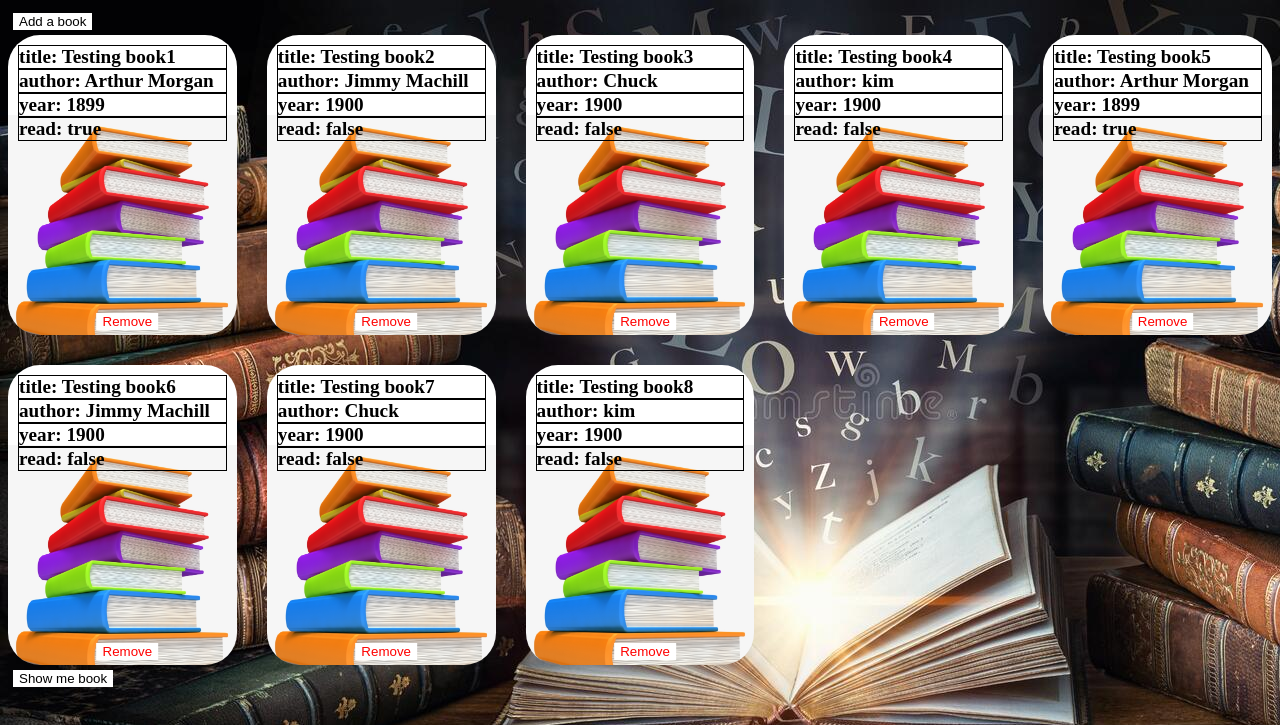
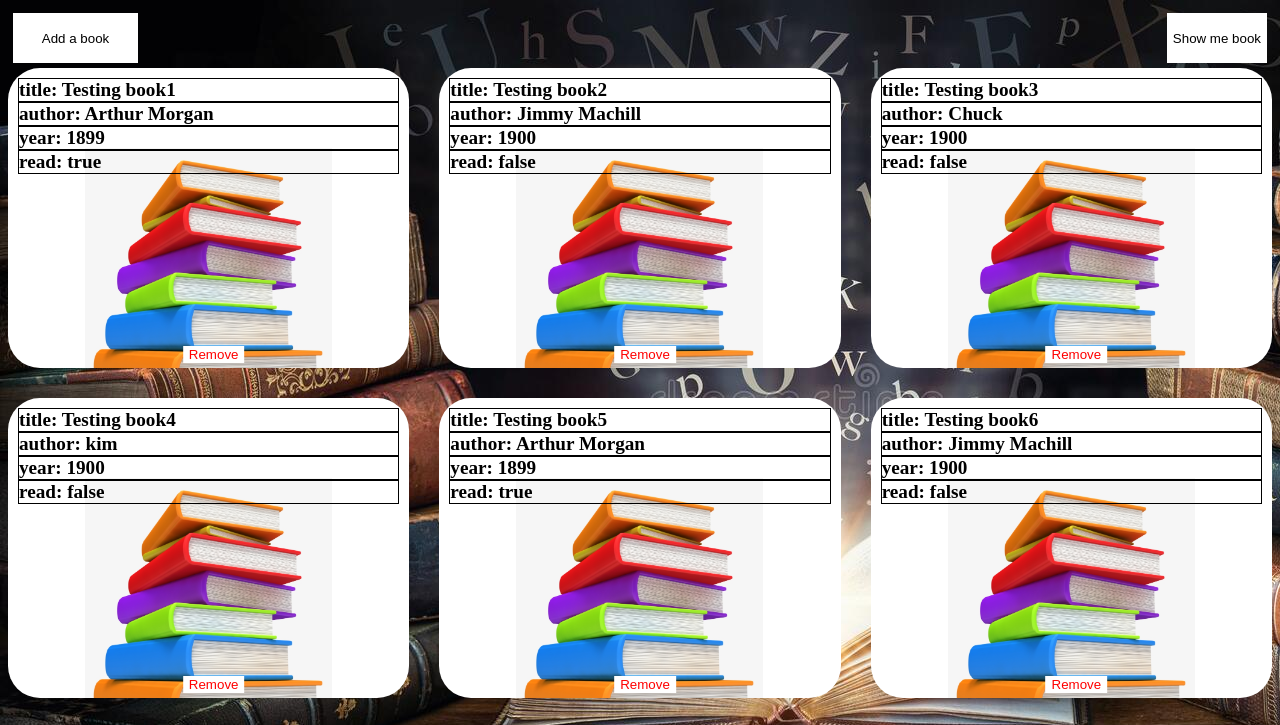
Before and after one commit to william6b08/Library, a plain HTML site: page index.html in a window 1280 px wide. Both pictures are taken after a click on the button "Show me book". Shown: the top 725 px of the page. Drawn offline with Linux system fonts and the light colour scheme.

Commit message:
Used class to create new books

```diff
--- a/function.js
+++ b/function.js
@@ -17,6 +17,16 @@ for (func of functionsForSubmitBtn){
   submitBtn.addEventListener("click", func);
 }
 
+class Book{
+  constructor(title, author, year,read){
+    this.title = title;
+    this.author = author;
+    this.year = year;
+    this.read = read;
+  }
+
+}
+
 let book0 = new Book("Testing book1", "Arthur Morgan", 1899, true)
 
 let book1 = new Book("Testing book2", "Jimmy Machill", 1900, false)
@@ -30,12 +40,6 @@ let book6 = new Book("Testing book7", "Chuck", 1900, false)
 let book7 = new Book("Testing book8", "kim", 1900, false)
 let myLibrary = [book0, book1, book2, book3, book4, book5, book6, book7];
 
-function Book(title, author, year,read){
-  this.title = title;
-  this.author = author;
-  this.year = year;
-  this.read = read;
-}
 
 function addBookToLibrary(){
   let bookName;
--- a/index.html
+++ b/index.html
@@ -9,7 +9,10 @@
   <title>Library</title>
 </head>
 <body>
-  <button id="add-book">Add a book</button>
+  <div class="commands">
+    <button id="add-book">Add a book</button>
+    <button id="showbook">Show me book</button>
+  </div>
   <div class="pop-up-window">
     <div class="heading">
       <div class="title">Tell us more about your book</div>
@@ -37,7 +40,6 @@
   </div>
 <div id="overlay"></div>
 <div class="main-body"></div>
-<button id="showbook">Show me book</button>
 
 
 </body>
--- a/styles.css
+++ b/styles.css
@@ -9,6 +9,11 @@ fieldset *{
 body{
   background-image: url("background_img.jpg");
   background: cover no-repeat;
+}
+
+.commands{
+  display: flex;
+  justify-content: space-between;
 }
 
 .pop-up-window{
@@ -76,14 +81,16 @@ fieldset:nth-of-type(2) *{
   pointer-events: all;
 }
 
-#add-book{
+#add-book, .showbook{
   cursor: pointer;
+  height: 50px;
+  width: 125px;
 }
 
 .bookshelf{
   display: grid;
   grid-auto-rows: 300px;
-  grid-template-columns: repeat(auto-fill, minmax(200px, 1fr));
+  grid-template-columns: repeat(auto-fill, minmax(300px, 1fr));
   overflow: auto;
   gap: 30px;
 }
```
